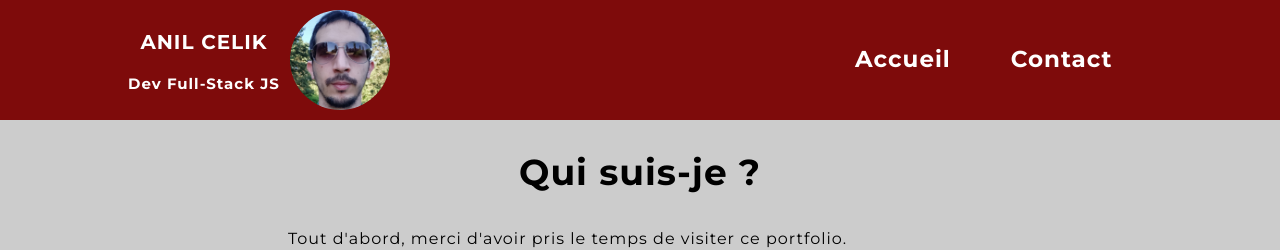
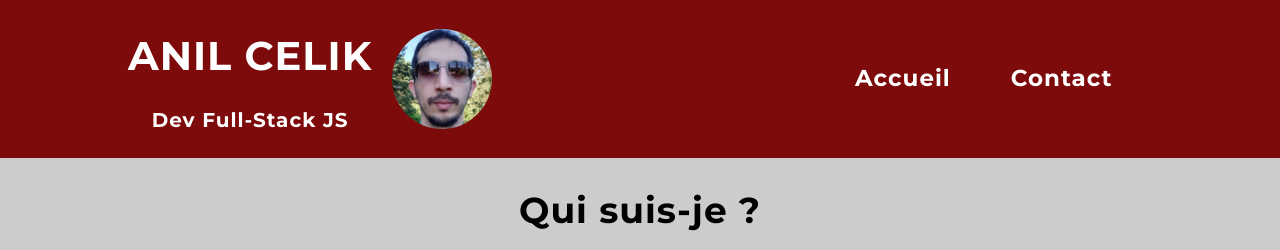
Before and after one commit to AnilC07/my-portfolio, a Next.js app: page / in a window 1280 px wide. Shown: the top 250 px of the page. Built offline with nearby package versions, Linux system fonts and the light colour scheme; no server answers; the database is empty.

Commit message:
Edit px unit by rem

```diff
--- a/components/Layout/Header.module.css
+++ b/components/Layout/Header.module.css
@@ -3,7 +3,7 @@
     display: flex;
     justify-content: space-between;
     align-items: center;
-    padding: 1rem 10%;
+    padding: 2rem 10%;
     background-color: #7e0b0b;
     color:white;
 }
@@ -11,7 +11,7 @@
 .logo {
     display: flex;
     align-items: center;
-    gap: 1rem;
+    gap: 2rem;
 }
 
 .titre{
@@ -22,11 +22,14 @@
 
 .titre h1 {
     color: #fff;
+    font-size: 4rem;
     display: block;
-    margin-bottom: 10px;
+    margin-bottom: 1rem;
 }
 
 .titre h2{
+    font-size: 2rem;
+
 }
 
 .image {
```
